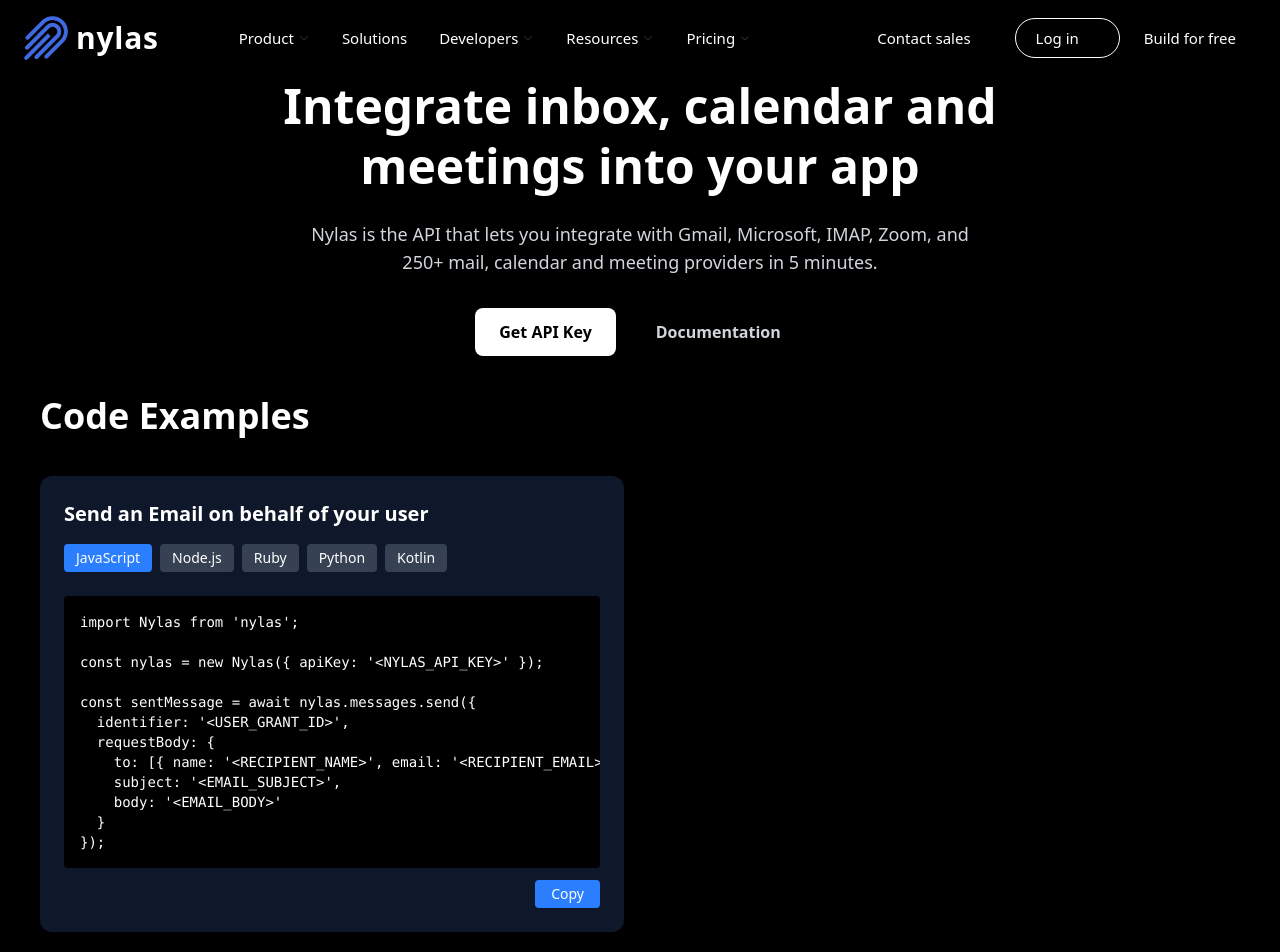
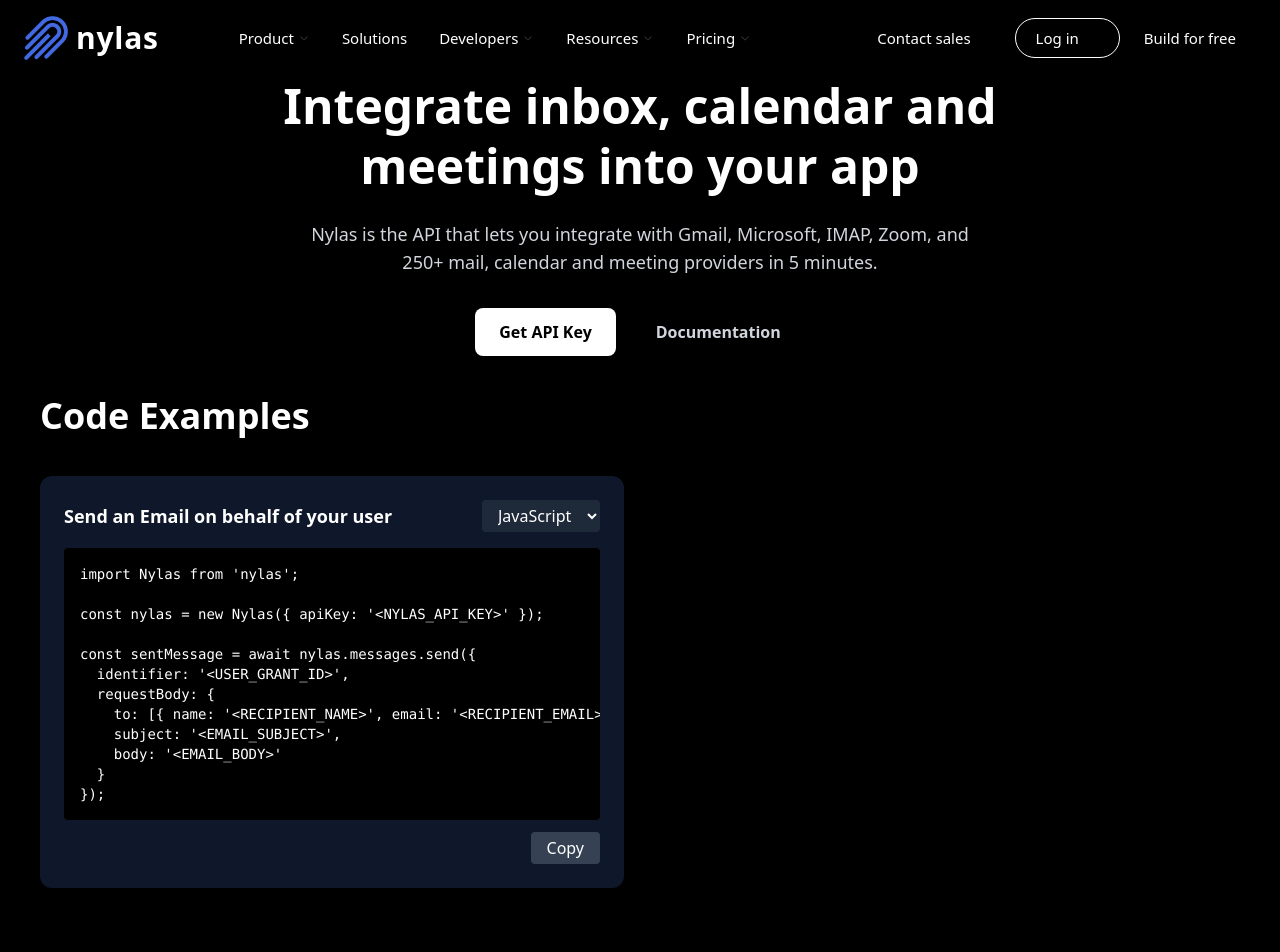
Before and after one commit to ahassandev/nylas, a React (Vite) app: page / in a window 1280 px wide. Shown: the top 952 px of the page. Built offline with nearby package versions, Linux system fonts and the light colour scheme.

Commit message:
make a codeSnippet file

```diff
--- a/src/Components/CodeSnippet.jsx
+++ b/src/Components/CodeSnippet.jsx
@@ -1,66 +1,58 @@
 import React, { useState } from "react";
 
 const CodeSnippet = ({ title, snippets }) => {
-
+  // Safety check
   if (!snippets || snippets.length === 0) {
     return null;
   }
 
+  const [activeLanguage, setActiveLanguage] = useState(snippets[0].language);
 
-  const [selectedLanguage, setSelectedLanguage] = useState(snippets[0].language);
-
-
-  const selectedSnippet = snippets.find(
-    (item) => item.language === selectedLanguage
+  const currentSnippet = snippets.find(
+    (s) => s.language === activeLanguage
   );
 
-
   const copyCode = () => {
-    if (selectedSnippet) {
-      navigator.clipboard.writeText(selectedSnippet.code);
+    navigator.clipboard.writeText(currentSnippet.code);
     alert("Code copied!");
-    }
   };
 
   return (
-    <div className="bg-[#0f172a] text-white p-6 rounded-xl w-full">
-      <h3 className="text-xl font-semibold mb-4">{title}</h3>
+    <div className="bg-[#0f172a] text-white p-6 rounded-xl">
 
+      {/* Header */}
+      <div className="flex justify-between items-center mb-4">
+        <h3 className="text-lg font-semibold">{title}</h3>
 
-      <div className="flex gap-2 mb-6 overflow-x-auto">
-        {snippets.map((item) => (
-          <button
-            key={item.language}
-            onClick={() => setSelectedLanguage(item.language)}
-            className={`px-3 py-1 text-sm rounded whitespace-nowrap ${
-              selectedLanguage === item.language
-                ? "bg-blue-500"
-                : "bg-gray-700"
-            }`}
+        {/* Language selector */}
+        <select
+          className="bg-gray-800 px-3 py-1 rounded"
+          value={activeLanguage}
+          onChange={(e) => setActiveLanguage(e.target.value)}
         >
-            {item.language}
-          </button>
+          {snippets.map((s) => (
+            <option key={s.language} value={s.language}>
+              {s.language}
+            </option>
           ))}
+        </select>
       </div>
 
-
-      {selectedSnippet && (
-        <div>
+      {/* Code */}
       <pre className="bg-black p-4 rounded text-sm overflow-x-auto">
-            <code>{selectedSnippet.code}</code>
+        <code>{currentSnippet.code}</code>
       </pre>
 
+      {/* Copy */}
       <div className="text-right mt-3">
         <button
           onClick={copyCode}
-              className="bg-blue-500 px-4 py-1 rounded text-sm"
+          className="bg-gray-700 hover:bg-blue-500 px-4 py-1 rounded"
         >
           Copy
         </button>
       </div>
     </div>
-      )}
-    </div>
   );
 };
 
```
Lines whose indentation alone changed are shown as unchanged.
